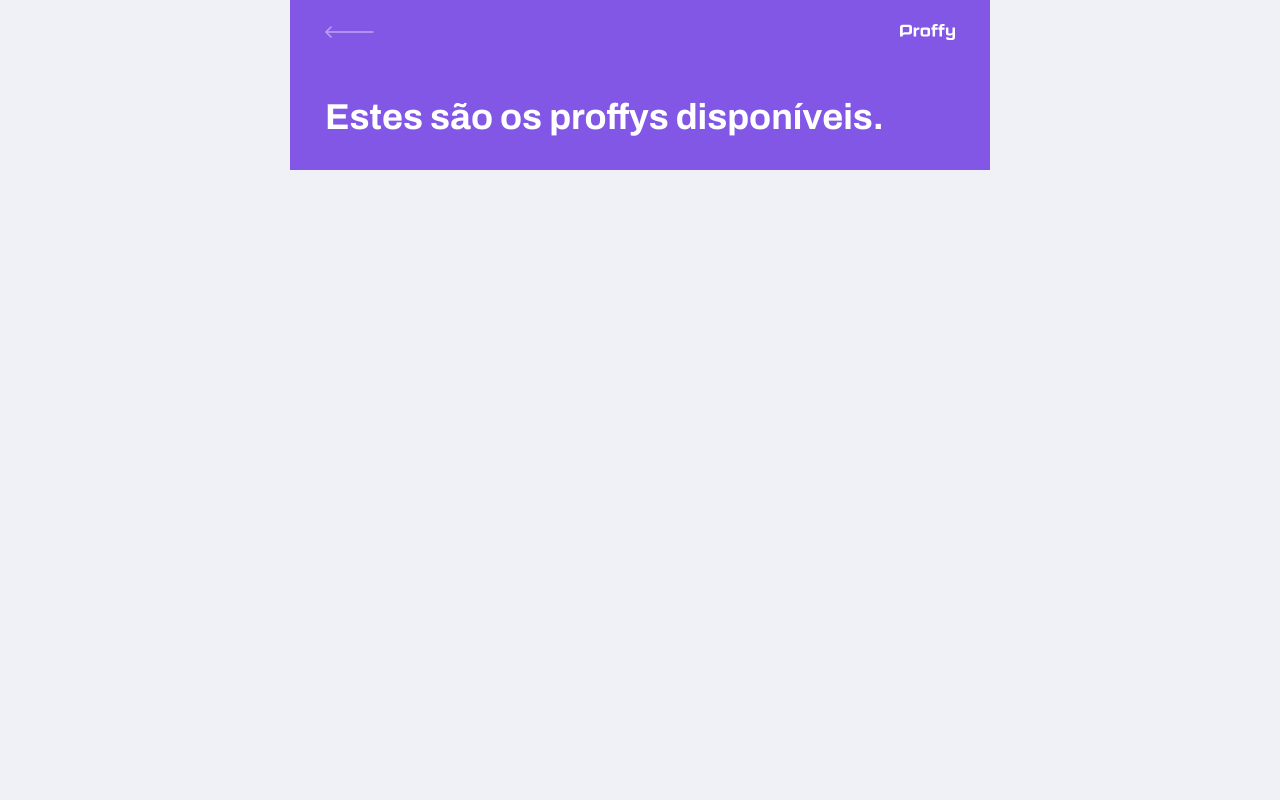
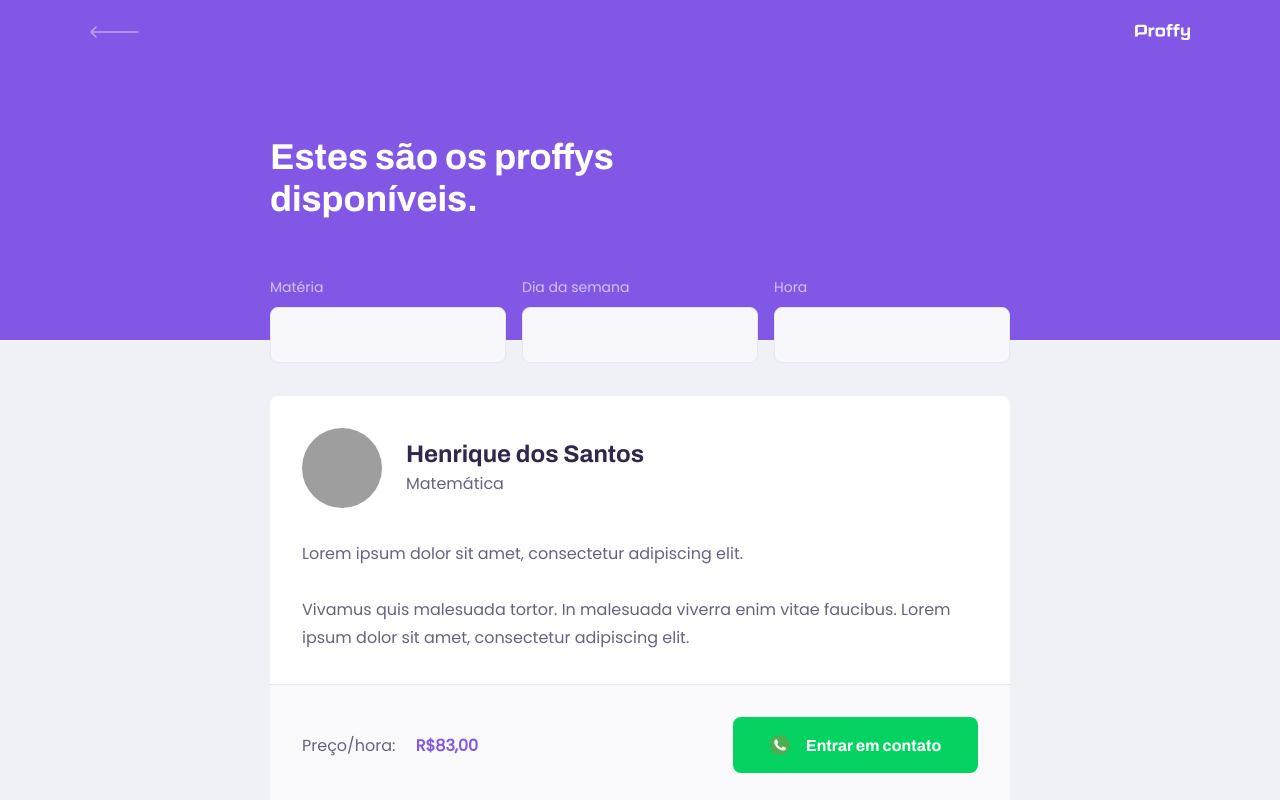
Before and after one commit to henriquesqs/rocketseat-nlw2, a React (Create React App) app in the folder proffy/: page /study in a window 1280 px wide. Shown: the top 800 px of the page. Built offline with nearby package versions, Linux system fonts and the light colour scheme; grey boxes are pictures that could not be loaded.

Commit message:
Done teachers list components

```diff
--- a/proffy/src/assets/styles/global.css
+++ b/proffy/src/assets/styles/global.css
@@ -49,6 +49,7 @@
 button,
 textarea {
     font: 500 1.6rem Poppins;
+    color: var(--color-text-base);
 }
 
 .container {
--- a/proffy/src/components/PageHeader/index.tsx
+++ b/proffy/src/components/PageHeader/index.tsx
@@ -2,6 +2,7 @@
 import { Link } from "react-router-dom";
 import backIcon from "../../assets/images/icons/back.svg";
 import logoImg from "../../assets/images/logo.svg";
+import "./styles.css";
 
 interface PageHeaderProps {
     title: string;
@@ -20,6 +21,7 @@
 
             <div className="header-content">
                 <strong>{props.title}</strong>
+                {props.children}
             </div>
         </header>
     );
--- a/proffy/src/components/PageHeader/styles.css
+++ b/proffy/src/components/PageHeader/styles.css
@@ -0,0 +1,69 @@
+.page-header {
+    display: flex;
+    flex-direction: column;
+    background-color: var(--color-primary);
+}
+
+.page-header .header-content {
+    width: 90%;
+    margin: 0 auto;
+    position: relative;
+    margin: 3.2rem auto;
+}
+
+.page-header .header-content strong {
+    font: 700 3.6rem Archivo;
+    line-height: 4.2rem;
+    color: var(--color-title-in-primary);
+}
+
+.page-header .top-bar-container {
+    width: 90%;
+    margin: 0 auto;
+    display: flex;
+    justify-content: space-between;
+
+    align-items: center;
+    color: var(--color-text-in-primary);
+    padding: 1.6rem 0;
+}
+
+.page-header .top-bar-container a {
+    height: 3.2rem;
+    transition: opacity 0.2s;
+}
+
+.page-header .top-bar-container a:hover {
+    opacity: 0.6;
+}
+
+.page-header .top-bar-container > img {
+    height: 1.6rem;
+}
+
+@media(min-width: 700px){
+
+    .page-header{
+        height: 340px;
+    }
+
+    .page-header .top-bar-container {
+        max-width: 1100px;
+    }
+
+    .page-header .header-content {
+        flex: 1;
+        max-width: 740px;
+        margin: 0auto;
+        padding-bottom: 48px;
+        display: flex;
+        flex-direction: column;
+        justify-content: center;
+        align-items: flex-start;
+    }
+
+    .page-header .header-content strong {
+        max-width: 350px
+    }
+
+}
--- /dev/null
+++ b/proffy/src/components/TeacherItem/index.tsx
@@ -0,0 +1,39 @@
+import React from "react";
+import "./styles.css";
+import whatsappIcon from "../../assets/images/icons/whatsapp.svg";
+
+function TeacherItem() {
+    return (
+        <article className="teacher-item">
+            <header>
+                <img
+                    src="https://avatars2.githubusercontent.com/u/36971021?s=460&u=459ffffd7f8f07b6336fd19f780ef00c879795df&v=4"
+                    alt="Henrique dos Santos"
+                />
+                <div>
+                    <strong>Henrique dos Santos</strong>
+                    <span>Matemática</span>
+                </div>
+            </header>
+            <p>
+                Lorem ipsum dolor sit amet, consectetur adipiscing elit.
+                <br />
+                <br />
+                Vivamus quis malesuada tortor. In malesuada viverra enim vitae
+                faucibus. Lorem ipsum dolor sit amet, consectetur adipiscing
+                elit.
+            </p>
+            <footer>
+                <p>
+                    Preço/hora: <strong>R$83,00</strong>
+                </p>
+                <button type="button">
+                    <img src={whatsappIcon} alt="Whatsapp" />
+                    Entrar em contato
+                </button>
+            </footer>
+        </article>
+    );
+}
+
+export default TeacherItem;
--- /dev/null
+++ b/proffy/src/components/TeacherItem/styles.css
@@ -0,0 +1,103 @@
+.teacher-item {
+    background: var(--color-box-base);
+    border: 1px solidvar(--color-line-in-white);
+    border-radius: 0.8rem;
+    margin-top: 2.4rem;
+    overflow: hidden;
+}
+
+.teacher-item header {
+    padding: 3.2rem 2rem;
+    display: flex;
+    align-items: center;
+}
+
+.teacher-item header img {
+    width: 8rem;
+    height: 8rem;
+    border-radius: 50%;
+}
+
+.teacher-item header div {
+    margin-left: 2.4rem;
+}
+
+.teacher-item header div strong {
+    font: 700 2.4rem Archivo;
+    display: block;
+    color: var(--color-text-title);
+}
+
+.teacher-item header div span {
+    font-size: 1.6rem;
+    display: block;
+    margin-top: 0.4rem;
+}
+
+.teacher-item > p {
+    padding: 0 2rem;
+    font-size: 1.6rem;
+    line-height: 2.8rem;
+}
+
+.teacher-item footer {
+    padding: 3.2rem 2rem;
+    background: var(--color-box-footer);
+    border-top: 1px solid var(--color-line-in-white);
+    margin-top: 3.2rem;
+    display: flex;
+    align-items: center;
+    justify-content: space-between;
+}
+
+.teacher-item footer button {
+    width: 20rem;
+    height: 5.6rem;
+    background: var(--color-secundary);
+    color: var(--color-button-text);
+    border: 0;
+    border-radius: 0.8rem;
+    cursor: pointer;
+    font: 700 1.4rem Archivo;
+    display: flex;
+    align-items: center;
+    justify-content: space-evenly;
+    /* text-decoration: none; */
+    transition: 0.2s;
+}
+
+.teacher-item footer button:hover {
+    background: var(--color-secundary-dark);
+}
+
+.teacher-item footer p strong {
+    color: var(--color-primary);
+    font-size: 1.6rem;
+    display: block;
+}
+
+@media (min-width: 700px) {
+    .teacher-item header,
+    .teacher-item footer {
+        padding: 3.2rem;
+    }
+
+    .teacher-item > p {
+        padding: 0 3.2rem;
+    }
+
+    .teacher-item footer p strong {
+        display: initial;
+        margin-left: 1.6rem;
+    }
+
+    .teacher-item footer button {
+        width: 24.5rem;
+        font-size: 1.6rem;
+        justify-content: center;
+    }
+
+    .teacher-item footer button img {
+        margin-right: 1.6rem;
+    }
+}
--- a/proffy/src/pages/TeacherList/index.tsx
+++ b/proffy/src/pages/TeacherList/index.tsx
@@ -1,11 +1,37 @@
 import React from "react";
 import "./styles.css";
 import PageHeader from "../../components/PageHeader";
+import TeacherItem from "../../components/TeacherItem";
 
 function TeacherList() {
     return (
         <div id="page-teacher-list" className="container">
-            <PageHeader title="Estes são os proffys disponíveis." />
+            <PageHeader title="Estes são os proffys disponíveis.">
+                <form id="search-teachers">
+                    <div className="input-block">
+                        <label htmlFor="subject">Matéria</label>
+                        <input type="text" id="subject"></input>
+                    </div>
+
+                    <div className="input-block">
+                        <label htmlFor="week-day">Dia da semana</label>
+                        <input type="text" id="week-day"></input>
+                    </div>
+
+                    <div className="input-block">
+                        <label htmlFor="time">Hora</label>
+                        <input type="text" id="time"></input>
+                    </div>
+                </form>
+            </PageHeader>
+
+            <main>
+                <TeacherItem />
+                <TeacherItem />
+                <TeacherItem />
+                <TeacherItem />
+                <TeacherItem />
+            </main>
         </div>
     );
 }
--- a/proffy/src/pages/TeacherList/styles.css
+++ b/proffy/src/pages/TeacherList/styles.css
@@ -3,45 +3,74 @@
     height: 100vh;
 }
 
-.page-header {
-    display: flex;
-    flex-direction: column;
-    background-color: var(--color-primary);
+#search-teachers {
+    margin-top: 3.2rem;
 }
 
-.page-header .header-content {
-    width: 90%;
-    margin: 0 auto;
-    position: relative;
-    margin: 3.2rem auto;
+#search-teachers label {
+    color: var(--color-text-in-primary);
 }
 
-.page-header .header-content strong {
-    font: 700 3.6rem Archivo;
-    line-height: 4.2rem;
-    color: var(--color-title-in-primary);
+#search-teachers .input-block {
+    position: relative;
 }
 
-.page-header .top-bar-container {
-    width: 90%;
-    margin: 0 auto;
-    display: flex;
-    justify-content: space-between;
-
-    align-items: center;
-    color: var(--color-text-in-primary);
-    padding: 1.6rem 0;
+#search-teachers .input-block + .input-block {
+    margin-top: 1.4rem;
 }
 
-.page-header .top-bar-container a {
-    height: 3.2rem;
-    transition: opacity 0.2s;
+#search-teachers .input-block label {
+    font-size: 1.4rem;
 }
 
-.page-header .top-bar-container a:hover {
-    opacity: 0.6;
+#search-teachers .input-block input {
+    width: 100%;
+    height: 5.6rem;
+    margin-top: 0.8rem;
+    border-radius: 0.8rem;
+    background: var(--color-input-background);
+    border: 1px solid var(--color-line-in-white);
+    outline: 0;
+    padding: 0 1.6rem;
+    font: 1.6rem Archivo;
 }
 
-.page-header .top-bar-container > img {
-    height: 1.6rem;
+#search-teachers .input-block:focus-within::after {
+    width: calc(100% - 3.2rem);
+    height: 2px;
+    content: "";
+    background: var(--color-primary-light);
+    position: absolute;
+    left: 1.6rem;
+    right: 1.6rem;
+    bottom: 0;
 }
+
+#page-teacher-list main {
+    margin: 3.2rem auto;
+    width: 90%;
+}
+
+@media (min-width: 700px) {
+    #page-teacher-list {
+        max-width: 100%;
+    }
+
+    #search-teachers {
+        display: grid;
+        grid-template-columns: 1fr 1fr 1fr;
+        column-gap: 16px;
+        position: absolute;
+        bottom: -55px;
+    }
+
+    #search-teachers .input-block + .input-block {
+        margin-top: 0;
+    }
+
+    #page-teacher-list main {
+        padding: 3.2rem 0;
+        max-width: 740px;
+        margin: 0 auto;
+    }
+}
```
